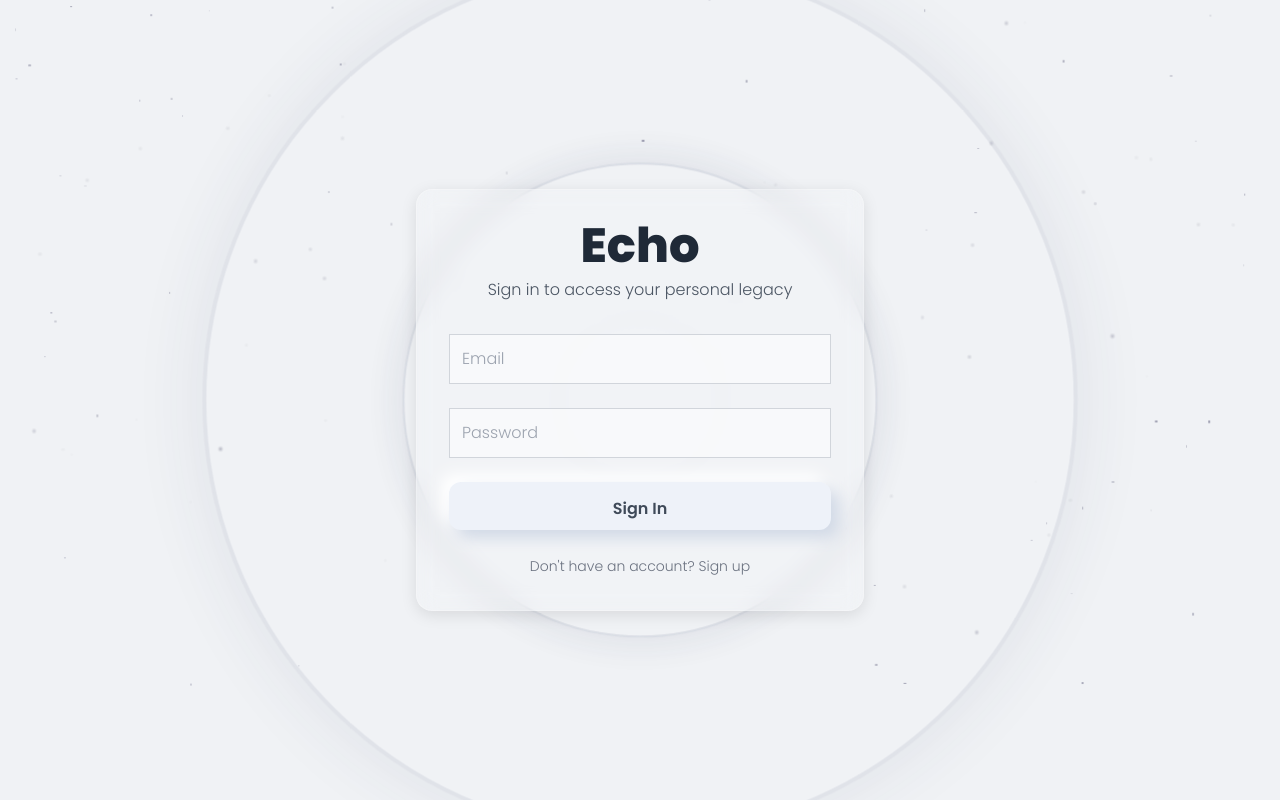
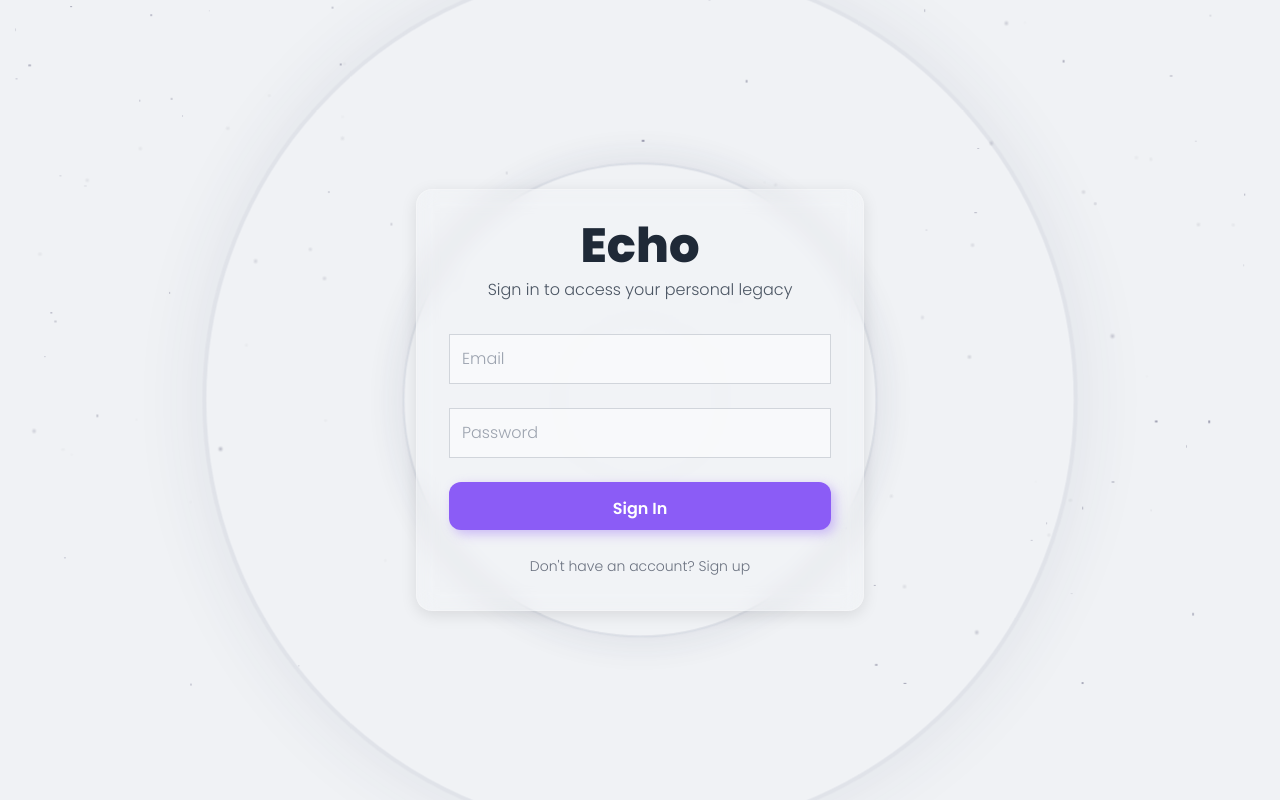
Before and after one commit to i-maq/projectecho-onboarding, a Next.js app: page / in a window 1280 px wide. Built offline with nearby package versions, Linux system fonts and the light colour scheme.

Commit message:
Update Button Styling with Soft Purple Shadow

```diff
--- a/app/globals.css
+++ b/app/globals.css
@@ -59,25 +59,25 @@
 }
 
 .neumorphic-button-light {
-  background: #eef2f9;
+  background: #8b5cf6; /* Purple background to match screenshot */
   border: none;
   border-radius: 12px;
   padding: 15px 30px;
   font-size: 16px;
   font-family: var(--font-poppins);
   font-weight: 600; /* Semi-bold for buttons */
-  color: #3f4a59;
-  box-shadow: 8px 8px 15px #d1d9e6, -8px -8px 15px #ffffff;
+  color: white; /* White text on purple background */
+  box-shadow: 4px 4px 12px rgba(139, 92, 246, 0.4); /* Soft purple shadow on bottom-right */
   transition: all 0.2s ease-in-out;
   cursor: pointer;
 }
 .neumorphic-button-light:hover {
-  transform: translateY(-2px);
-  box-shadow: 12px 12px 20px #d1d9e6, -12px -12px 20px #ffffff;
+  transform: translateY(-1px); /* Subtle lift on hover */
+  box-shadow: 6px 6px 16px rgba(139, 92, 246, 0.5); /* Slightly stronger shadow on hover */
 }
 .neumorphic-button-light:active {
-  box-shadow: inset 8px 8px 15px #d1d9e6, inset -8px -8px 15px #ffffff;
-  transform: translateY(0);
+  transform: translateY(0); /* Return to original position when pressed */
+  box-shadow: 2px 2px 8px rgba(139, 92, 246, 0.6); /* Smaller shadow when pressed */
 }
 
 /* --- Typography Utilities --- */
```
